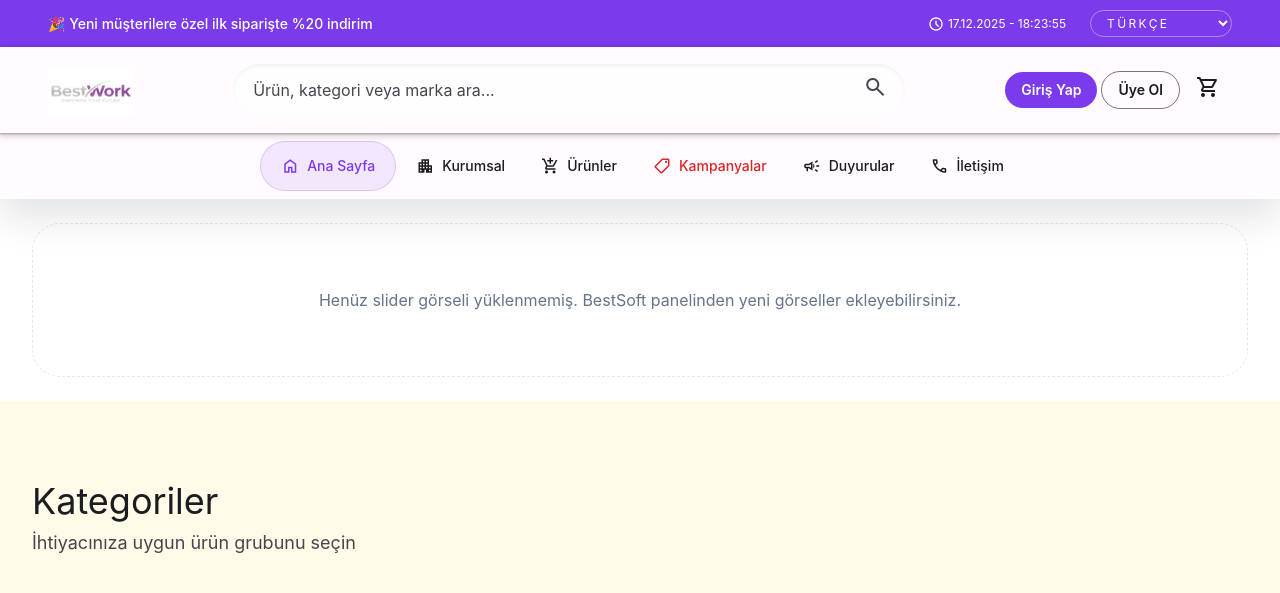
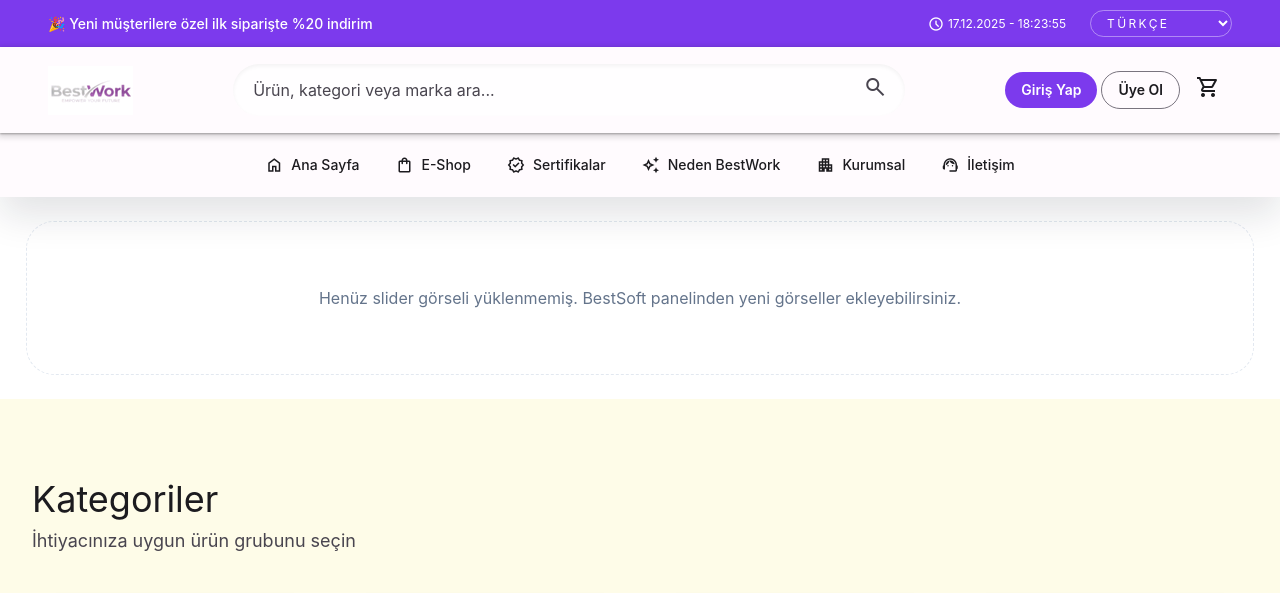
Before and after one commit to gazihan02tr/bestwork, a Flask app: page / in a window 1280 px wide. Shown: the top 593 px of the page. Run offline with Flask 3, Linux system fonts and the light colour scheme; data that the repository does not hold is empty; some libraries are stand-ins or nearby versions.

Commit message:
Menüler ve Ayarlar

```diff
--- a/templates/inc/menu.html
+++ b/templates/inc/menu.html
@@ -5,9 +5,27 @@
         <div class="max-w-7xl mx-auto px-4 sm:px-6 lg:px-8">
             <ul class="flex items-center justify-center gap-1 overflow-x-auto py-2">
                 <li>
-                    <a href="{{ url_for('index') }}" class="flex items-center gap-2 px-5 py-2.5 text-sm font-medium text-primary bg-primary/10 border border-primary/20 rounded-full whitespace-nowrap transition-all">
+                    <a href="{{ url_for('index') }}" class="flex items-center gap-2 px-4 py-2.5 text-sm font-medium text-on-surface hover:bg-secondary-container/40 rounded-full whitespace-nowrap transition-all state-layer">
                         <span class="material-symbols-outlined text-lg">home</span>
                         Ana Sayfa
+                    </a>
+                </li>
+                <li>
+                    <a href="#" class="flex items-center gap-2 px-4 py-2.5 text-sm font-medium text-on-surface hover:bg-secondary-container/40 rounded-full whitespace-nowrap transition-all state-layer">
+                        <span class="material-symbols-outlined text-lg">shopping_bag</span>
+                        E-Shop
+                    </a>
+                </li>
+                <li>
+                    <a href="#" class="flex items-center gap-2 px-4 py-2.5 text-sm font-medium text-on-surface hover:bg-secondary-container/40 rounded-full whitespace-nowrap transition-all state-layer">
+                        <span class="material-symbols-outlined text-lg">verified</span>
+                        Sertifikalar
+                    </a>
+                </li>
+                <li>
+                    <a href="#" class="flex items-center gap-2 px-4 py-2.5 text-sm font-medium text-on-surface hover:bg-primary/5 rounded-full whitespace-nowrap transition-all state-layer">
+                        <span class="material-symbols-outlined text-lg">auto_awesome</span>
+                        Neden {{ site_branding.site_name }}
                     </a>
                 </li>
                 <li>
@@ -18,31 +36,10 @@
                 </li>
                 <li>
                     <a href="#" class="flex items-center gap-2 px-4 py-2.5 text-sm font-medium text-on-surface hover:bg-secondary-container/40 rounded-full whitespace-nowrap transition-all state-layer">
-                        <span class="material-symbols-outlined text-lg">add_shopping_cart</span>
-                        Ürünler
-                    </a>
-                </li>
-               <li>
-                    <a href="#" class="flex items-center gap-2 px-4 py-2.5 text-sm font-medium text-error hover:bg-error/10 rounded-full whitespace-nowrap transition-all state-layer">
-                        <span class="material-symbols-outlined text-lg">shoppingmode</span>
-                        Kampanyalar
-                    </a>
-                </li>
-
-                  <li>
-                    <a href="#" class="flex items-center gap-2 px-4 py-2.5 text-sm font-medium text-on-surface hover:bg-secondary-container/40 rounded-full whitespace-nowrap transition-all state-layer">
-                        <span class="material-symbols-outlined text-lg">campaign</span>
-                       Duyurular
-                    </a>
-                </li>
-
-                  <li>
-                    <a href="#" class="flex items-center gap-2 px-4 py-2.5 text-sm font-medium text-on-surface hover:bg-secondary-container/40 rounded-full whitespace-nowrap transition-all state-layer">
-                        <span class="material-symbols-outlined text-lg">call</span>
+                        <span class="material-symbols-outlined text-lg">support_agent</span>
                         İletişim
                     </a>
                 </li>
-
             </ul>
         </div>
     </nav>
--- a/templates/index.html
+++ b/templates/index.html
@@ -4,12 +4,18 @@
     {{ super() }}
     <style>
         .leader-slider {
-            width: min(80%, 1400px);
+            width: 100%;
         }
 
         .leader-slider .slider-shell {
-            aspect-ratio: 32 / 11;
-            min-height: 420px;
+            display: flex;
+            justify-content: center;
+            position: relative;
+            width: 100%;
+            height: 60vh;
+            overflow: hidden;
+            border-radius: 1rem;
+            background-color: #ffffff;
         }
 
         .leader-slider .slider-viewport {
@@ -17,43 +23,31 @@
             width: 100%;
             height: 100%;
             overflow: hidden;
-            border-radius: 1rem;
+            border-radius: inherit;
+            background-color: transparent;
         }
 
-        @media (max-width: 1024px) {
-            .leader-slider .slider-shell {
-                aspect-ratio: 16 / 9;
-                min-height: auto;
-            }
+        .leader-slider .slides {
+            height: 100%;
+            border-radius: inherit;
         }
 
-        @media (max-width: 640px) {
-            .leader-slider .slider-shell {
-                aspect-ratio: 4 / 3;
-            }
-        }
-
-        .leader-slider .slides,
         .leader-slider .slides img {
             height: 100%;
+            width: 100%;
+            object-fit: cover;
+            border-radius: inherit;
+            background-color: #ffffff;
         }
     </style>
 {% endblock %}
 {% block content %}
         <!-- Hero Section -->
 <section class="bg-white text-slate-900 relative overflow-hidden">
-    <div class="w-full max-w-[1600px] mx-auto px-4 sm:px-6 lg:px-8 py-6 sm:py-6 relative z-10">
+    <div class="w-full max-w-none mx-auto px-[2%] py-6 sm:py-6 relative z-10 bg-white">
         {% set slider_items = slider_images if slider_images is defined else [] %}
         {% if slider_items %}
         <div class="leader-slider relative mx-auto" data-leader-slider data-slider-interval="{{ slider_transition_seconds|default(6.5) }}">
-            <div class="absolute inset-0 -z-10 flex justify-center items-center">
-                <img
-                    id="ambilight-bg"
-                    src=""
-                    class="w-full h-full object-cover blur-[100px] scale-110 opacity-60 saturate-[3] transition-all duration-700 ease-in-out"
-                    alt="Ambilight Glow"
-                >
-            </div>
             <div class="slider-shell relative w-full">
                 <div class="slider-viewport overflow-hidden rounded-2xl bg-white shadow-2xl shadow-black/10">
                     <div class="slides flex h-full w-full transition-transform duration-500 ease-out" data-slider-track data-index="0">
@@ -102,7 +96,6 @@
         if (!slider) return;
         const track = slider.querySelector("[data-slider-track]");
         const slideImages = Array.from(track?.querySelectorAll("img") || []);
-        const ambilightBg = document.getElementById("ambilight-bg");
         const prevBtn = slider.querySelector("[data-slider-prev]");
         const nextBtn = slider.querySelector("[data-slider-next]");
         const dotsWrap = slider.querySelector("[data-slider-dots]");
@@ -131,9 +124,6 @@
         function goToSlide(newIndex) {
             currentIndex = (newIndex + totalSlides) % totalSlides;
             track.style.transform = `translateX(-${currentIndex * 100}%)`;
-            if (ambilightBg && slideImages[currentIndex]) {
-                ambilightBg.src = slideImages[currentIndex].src;
-            }
             updateDots();
         }
 
@@ -158,9 +148,6 @@
             });
         });
 
-        if (ambilightBg && slideImages[0]) {
-            ambilightBg.src = slideImages[0].src;
-        }
         updateDots();
         if (hasMultiple) {
             autoplay = setInterval(nextSlide, transitionIntervalMs);
--- a/templates/managements_setup.html
+++ b/templates/managements_setup.html
@@ -1,7 +1,7 @@
 {% extends "inc/base.html" %}
 {% block title %}Managements Kaydı{% endblock %}
 {% block content %}
-<section class="py-12">
+<section class="py-12 px-[2%]">
     <div class="max-w-lg mx-auto bg-surface rounded-2xl elevation-2 px-8 py-10 space-y-6">
         <div class="text-center space-y-2">
             <h1 class="text-2xl font-semibold text-on-surface">Managements Koleksiyonu</h1>
```
Also changed, not shown: 1 other file.
